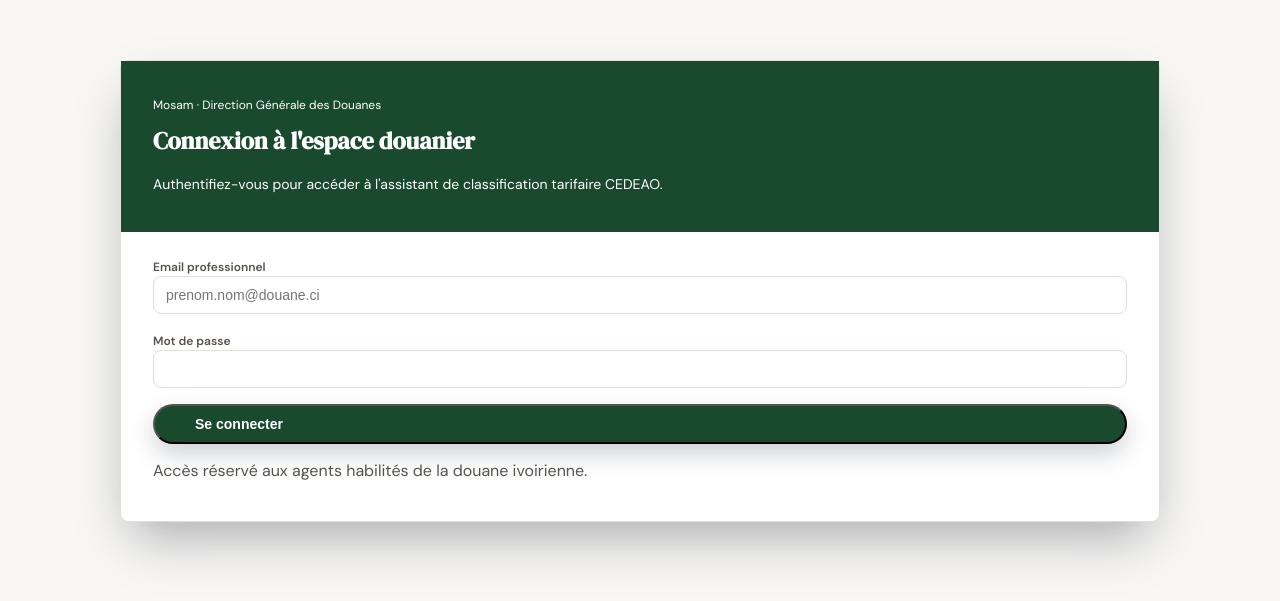
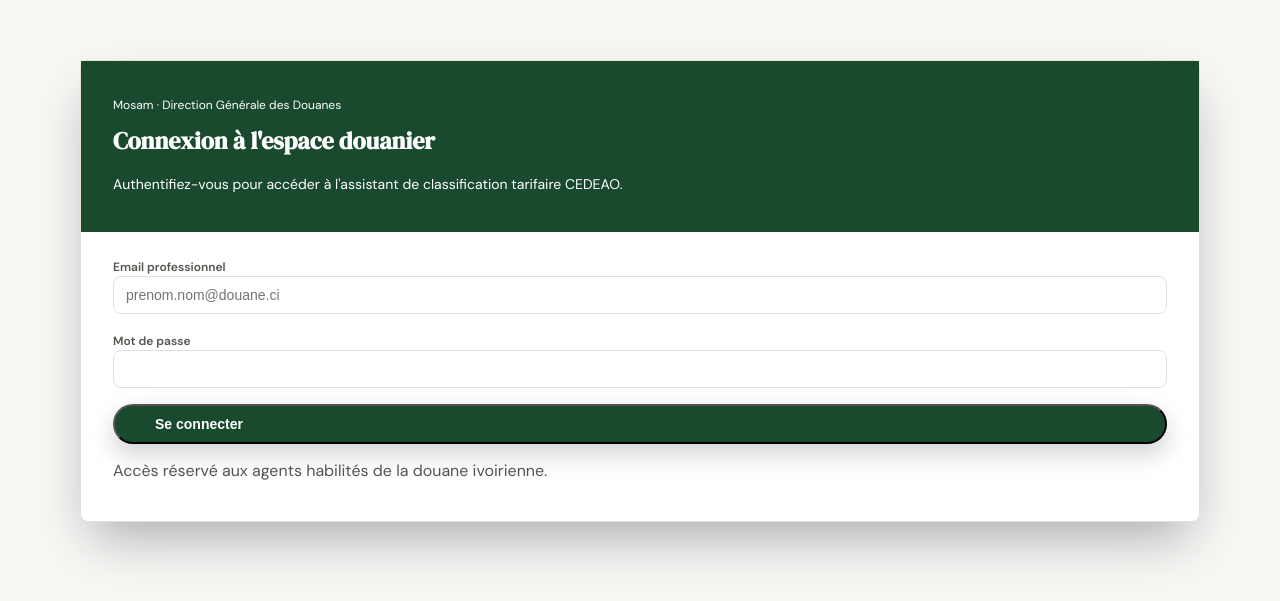
Before and after one commit to moha44ndy/project_douane, a Next.js app in the folder frontend/: page /login in a window 1280 px wide. Shown: the part 141-742 px from the top of the page. Built offline with nearby package versions, Linux system fonts and the light colour scheme; no server answers.

Commit message:
changement pour amelioration si ca gate on peut annuler

```diff
--- a/frontend/src/app/globals.css
+++ b/frontend/src/app/globals.css
@@ -511,7 +511,7 @@ pre {
 
 /* Layout shell */
 .main-shell {
-  max-width: 1200px;
+  max-width: 1440px;
   margin: 0 auto;
   padding: 32px 40px;
 }
```
